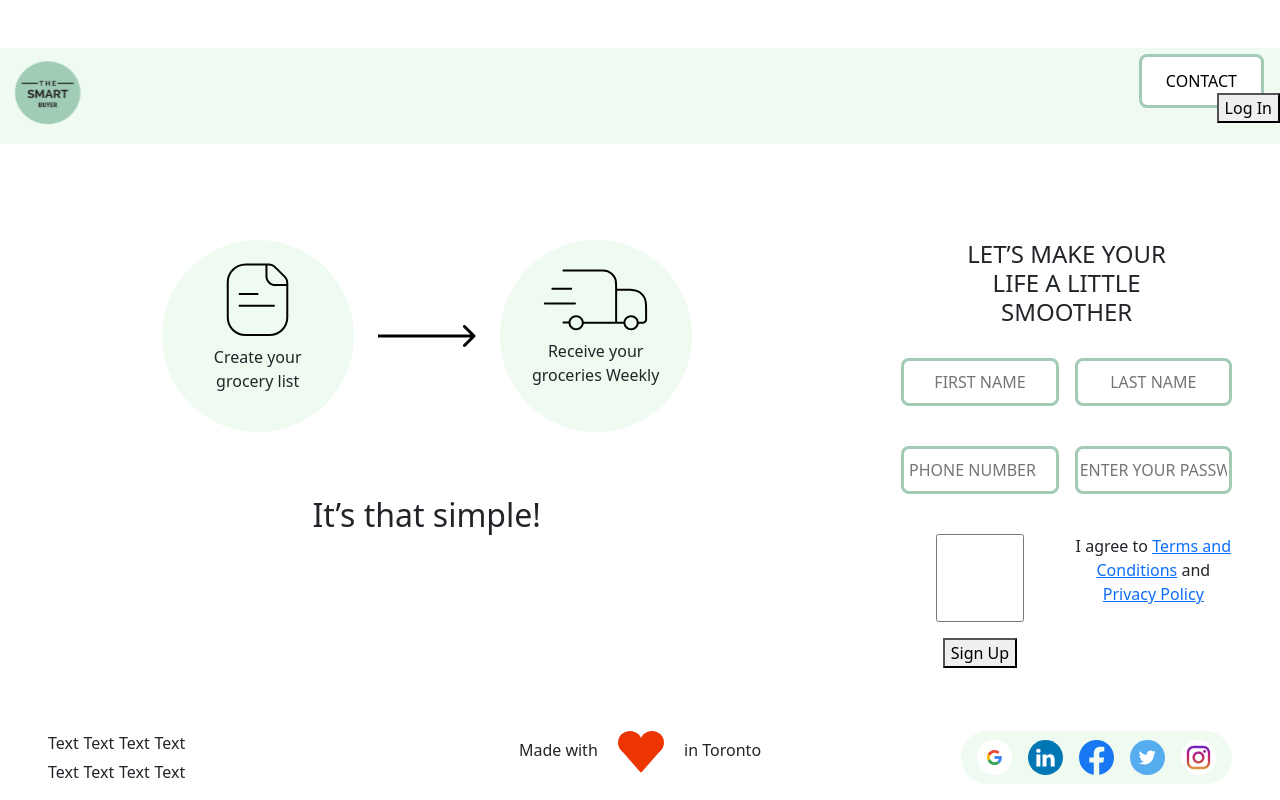
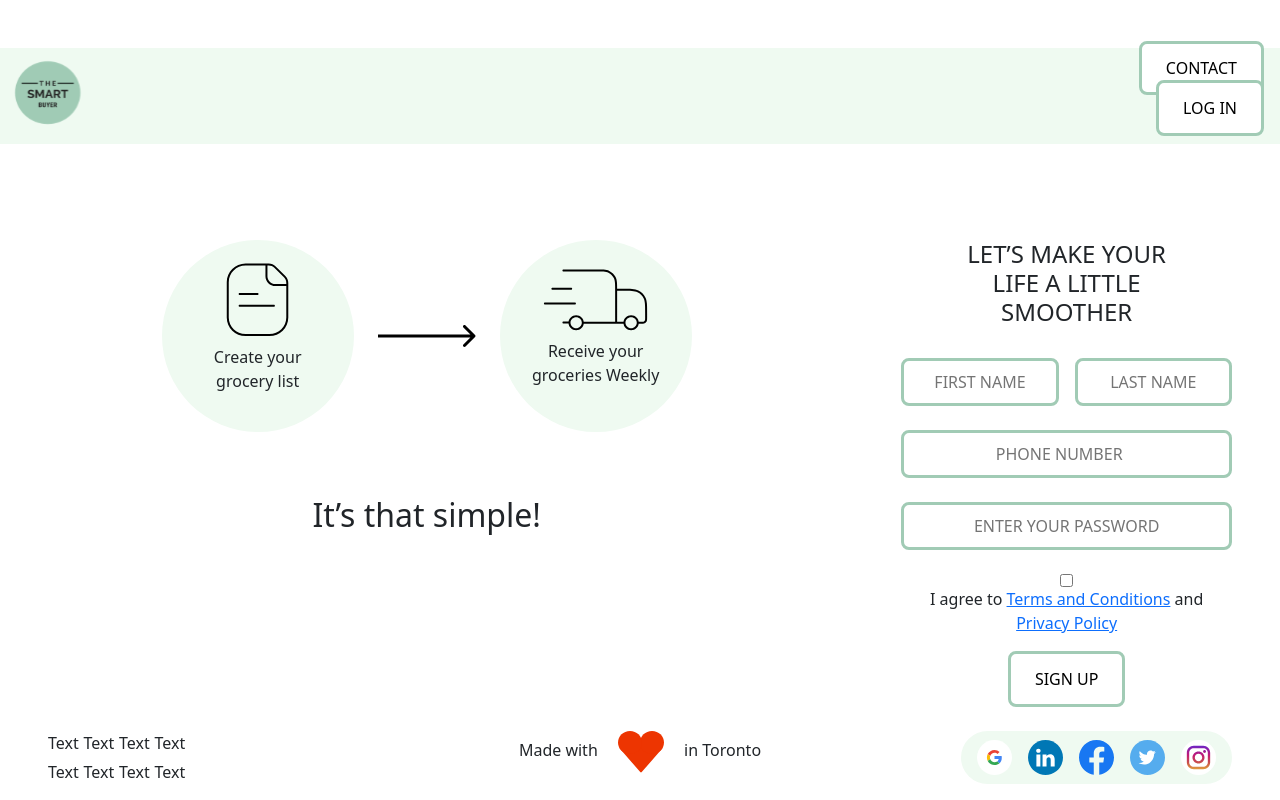
Before and after one commit to gazingintolife/TheSmartBuyer, a React app: page /signup in a window 1280 px wide. Built offline with nearby package versions, Linux system fonts and the light colour scheme.

Commit message:
Private Routes Added

```diff
--- a/src/app/components/Header/Header.js
+++ b/src/app/components/Header/Header.js
@@ -1,18 +1,20 @@
 import React from 'react';
-import { Link, Redirect } from 'react-router-dom';
+import { Link, withRouter } from 'react-router-dom';
 import { Button } from '../button/button';
 import "./Header.scss";
 import Logo from "../../assets/logo.svg";
 
-const onLogOutClick = () => {
-  return (console.log("LogOut clicked"));
-}
+const Header = (props) => {
 
-const onLogInClick = () => {
-  return (<Redirect to = "/login"/>)
-}
+  const onLogInClick = () => {
+    console.log("clicked")
+    props.history.push(`/login`);
+  }
 
-const Header = () => {
+  const onLogOutClick = () => {
+    localStorage.clear();
+    props.history.push(`/signup`);
+  }
 
   return (
     <header className="header-container">
@@ -25,12 +27,12 @@ const Header = () => {
           <div>
           <Link className="white-btn" to="/account">My Account</Link>
 
-          <Button className="green-btn" onclick = {onLogOutClick} buttonText = "Log Out" />
+          <Button onClick = {onLogOutClick} buttonText = "Log Out" />
           </div>
         ):
         (
           <div>
-            <Button className="green-btn" onClick = {onLogInClick} buttonText = "Log In" />
+            <Button onClick = {onLogInClick} buttonText = "Log In" />
           </div>
         )}
 
@@ -41,4 +43,4 @@ const Header = () => {
   )
 };
 
-export default Header;
+export default withRouter(Header);
--- a/src/app/components/Pages/signup/signUpForm.js
+++ b/src/app/components/Pages/signup/signUpForm.js
@@ -83,6 +83,7 @@ class SignUpForm extends React.Component {
 							value={this.state.lastName}
 							onChange={this.onLastNameChange}
 						/>
+					</div>
 					<input
 						className="signup-input-element"
 						type="number"
@@ -103,8 +104,6 @@ class SignUpForm extends React.Component {
                     />
                     <label for = "TC"><p> I agree to <a href = "/contact">Terms and Conditions</a> and <a href = "/checkout">Privacy Policy</a></p></label>
 					<Button className="signup-green-btn" onClick = {this.onSubmit} buttonText = "Sign Up" />
-
-					</div>
 				</form>
 			</div>
 		);
--- a/src/app/components/button/button.js
+++ b/src/app/components/button/button.js
@@ -3,7 +3,7 @@ import React from "react";
 export const Button = (props) => {
     return(
         <div>
-            <button onClick = {props.onClick}>{props.buttonText}</button>
+            <button className="white-btn" onClick = {props.onClick}>{props.buttonText}</button>
         </div>
     );
 }
--- a/src/app/router/privateRoute.js
+++ b/src/app/router/privateRoute.js
@@ -1,19 +1,18 @@
 import React from 'react';
 import { Redirect, Route } from 'react-router';
 
-const PrivateRoute = ({children, ...rest}) => {
+const PrivateRoute = ({component: Component, ...rest}) => {
     return (
         <Route
             {...rest}
             render = {
-                ({location}) => (
+                (props) => (
                     localStorage.getItem('auth-token') ? (
-                        children
+                        <Component {...props} />
                     ): (
                         <Redirect
                             to = {{
                                 pathname: "/signup",
-                                state: { from: location}
                             }}
                         />
                     )
```
